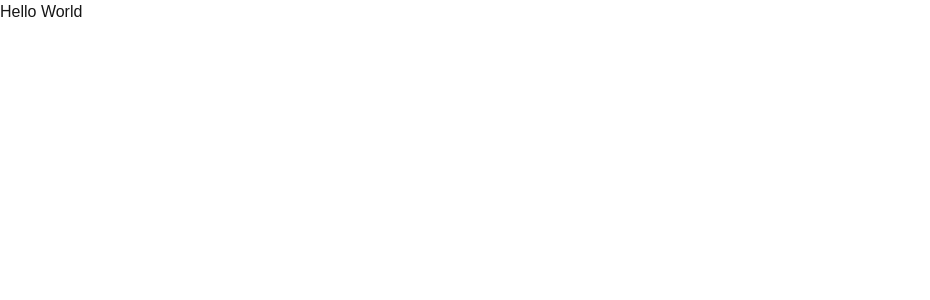
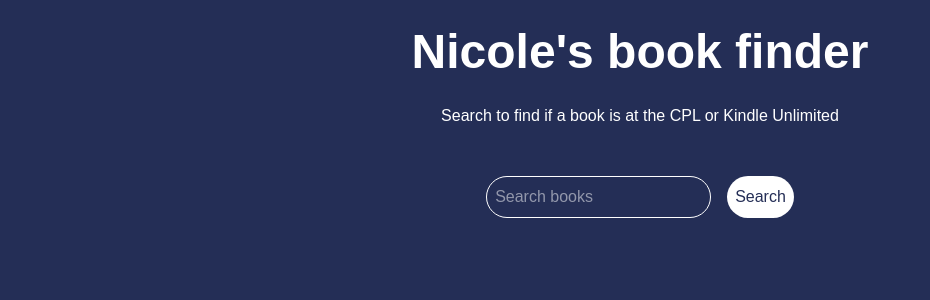
Before and after one commit to nwelsh/book-finder-v2, a Next.js app: page /book-finder-v2/ in a window 1280 px wide. Shown: the top 300 px of the page, without its empty margins (0-930 px from the left). Built offline with nearby package versions, Linux system fonts and the light colour scheme.

Commit message:
UI works again

```diff
--- /dev/null
+++ b/app/api/kindle/kindle.ts
@@ -0,0 +1,29 @@
+export async function checkKindleUnlimited(
+  title: string
+): Promise<boolean> {
+  try {
+    const searchUrl = `https://www.amazon.com/s?k=${encodeURIComponent(
+      title
+    )}`;
+
+    const res = await fetch(searchUrl, {
+      headers: {
+        // helps avoid some basic bot blocking
+        "User-Agent":
+          "Mozilla/5.0 (Windows NT 10.0; Win64; x64) AppleWebKit/537.36 (KHTML, like Gecko) Chrome/120 Safari/537.36",
+        Accept: "text/html",
+      },
+    });
+
+    const html = await res.text();
+
+    return (
+      html.includes("Kindle Unlimited") ||
+      html.includes("Read for Free") ||
+      html.includes("Included with Kindle Unlimited")
+    );
+  } catch (error) {
+    console.error("KU CHECK ERROR:", error);
+    return false;
+  }
+}
--- a/app/api/kindle/route.ts
+++ b/app/api/kindle/route.ts
@@ -1,7 +1,15 @@
 import { NextResponse } from "next/server";
+import { checkKindleUnlimited } from "@/app/api/kindle/kindle";
 
-export async function GET() {
-  return NextResponse.json({
-    working: true,
-  });
+export async function GET(req: Request) {
+  const { searchParams } = new URL(req.url);
+  const title = searchParams.get("title");
+
+  if (!title) {
+    return NextResponse.json({ error: "Missing title" }, { status: 400 });
+  }
+
+  const result = await checkKindleUnlimited(title);
+
+  return NextResponse.json({ kindleUnlimited: result });
 }
--- a/app/page.tsx
+++ b/app/page.tsx
@@ -1,3 +1,140 @@
+"use client";
+
+import { useState } from "react";
+import "./page.css";
+import pLimit from "p-limit";
+import { checkKindleUnlimited } from "../app/api/kindle/kindle";
+
+const limit = pLimit(2);
+
 export default function Home() {
-  return <h1>Hello World</h1>;
+  const [query, setQuery] = useState("");
+  const [books, setBooks] = useState<any[]>([]);
+  const [loading, setLoading] = useState(false);
+
+  async function handleSearch() {
+    if (!query.trim()) return;
+
+    try {
+      setLoading(true);
+
+      const res = await fetch(
+        `https://www.googleapis.com/books/v1/volumes?q=${encodeURIComponent(
+          query
+        )}`
+      );
+
+      const data = await res.json();
+
+      const items = data.items || [];
+
+      const enrichedBooks = await Promise.all(
+        items.map((book: any) =>
+          limit(async () => {
+            const info = book.volumeInfo;
+
+            let kindleUnlimited = false;
+
+            try {
+              kindleUnlimited = await checkKindleUnlimited(
+                info.title || ""
+              );
+            } catch (err) {
+              console.error(
+                `Kindle check failed for ${info.title}`,
+                err
+              );
+            }
+
+            return {
+              id: book.id,
+              volumeInfo: info,
+              kindleUnlimited,
+            };
+          })
+        )
+      );
+
+      setBooks(enrichedBooks);
+    } catch (error) {
+      console.error("Search error:", error);
+    } finally {
+      setLoading(false);
+    }
+  }
+
+  return (
+    <main className="main">
+      <h1 className="header">Nicole's book finder</h1>
+
+      <p className="descText">
+        Search to find if a book is at the CPL or Kindle Unlimited
+      </p>
+
+      <div className="searchBarContainer">
+        <input
+          className="searchBar"
+          value={query}
+          onChange={(e) => setQuery(e.target.value)}
+          placeholder="Search books"
+        />
+
+        <button
+          type="button"
+          className="searchButton"
+          onClick={handleSearch}
+        >
+          Search
+        </button>
+      </div>
+
+      {loading && (
+        <div>
+          <p className="loadingText">Loading...</p>
+        </div>
+      )}
+
+      <div className="grid gap-4">
+        {books.map((book) => {
+          const info = book.volumeInfo;
+
+          return (
+            <div
+              key={book.id}
+              className="border rounded-lg p-4 flex gap-4"
+            >
+              {info.imageLinks?.thumbnail && (
+                <img
+                  src={info.imageLinks.thumbnail}
+                  alt={info.title}
+                  className="w-24 h-auto rounded"
+                />
+              )}
+
+              <div>
+                <h2 className="text-xl font-bold">
+                  {info.title}
+                </h2>
+
+                <p className="text-gray-600">
+                  {info.authors?.join(", ") ||
+                    "Unknown author"}
+                </p>
+
+                <p className="mt-2">
+                  {book.kindleUnlimited
+                    ? "✅ Kindle Unlimited"
+                    : "❌ Not on Kindle Unlimited"}
+                </p>
+
+                <p>
+                  ❌ Chicago Public Library check not implemented
+                </p>
+              </div>
+            </div>
+          );
+        })}
+      </div>
+    </main>
+  );
 }
```
